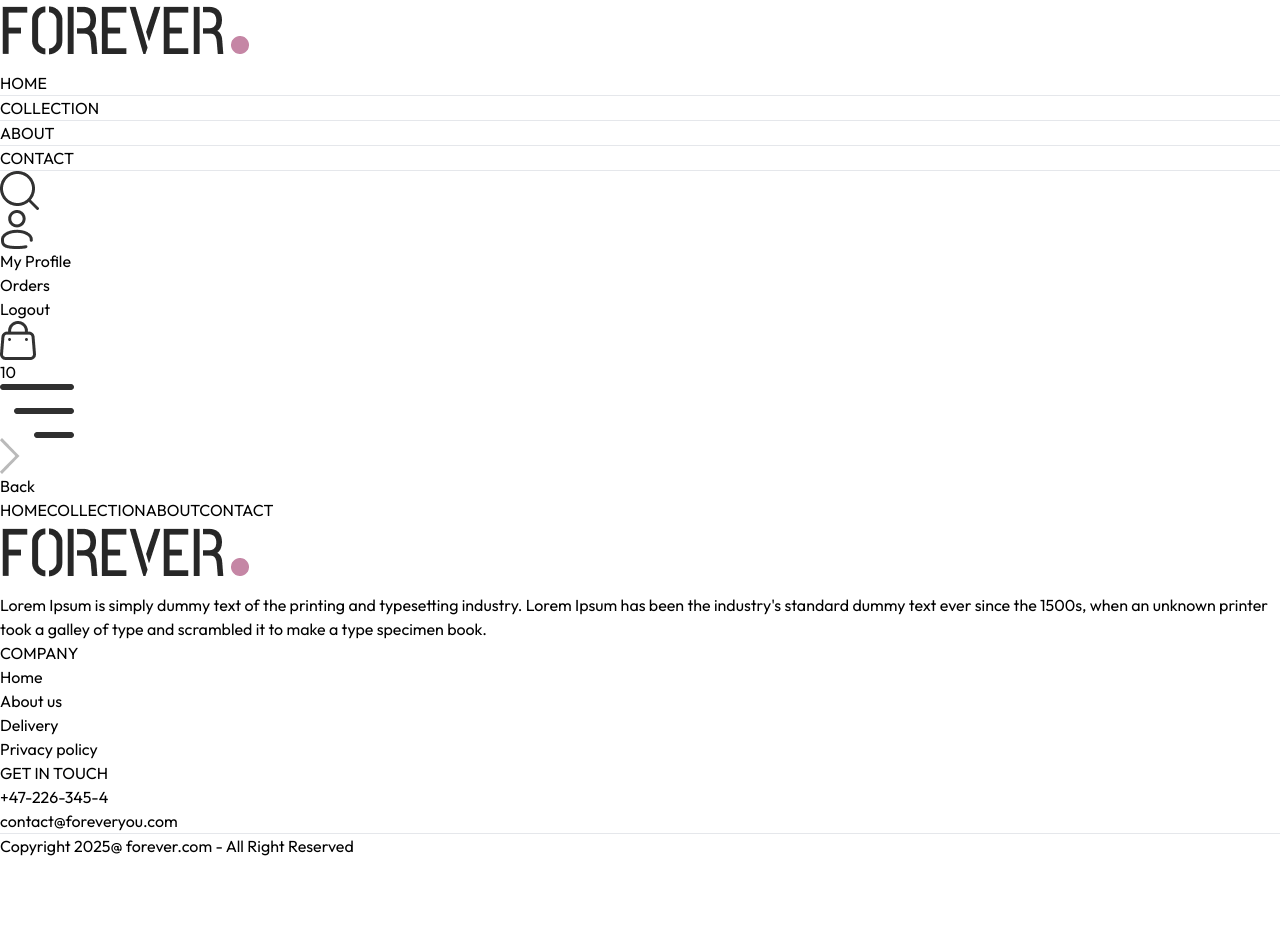
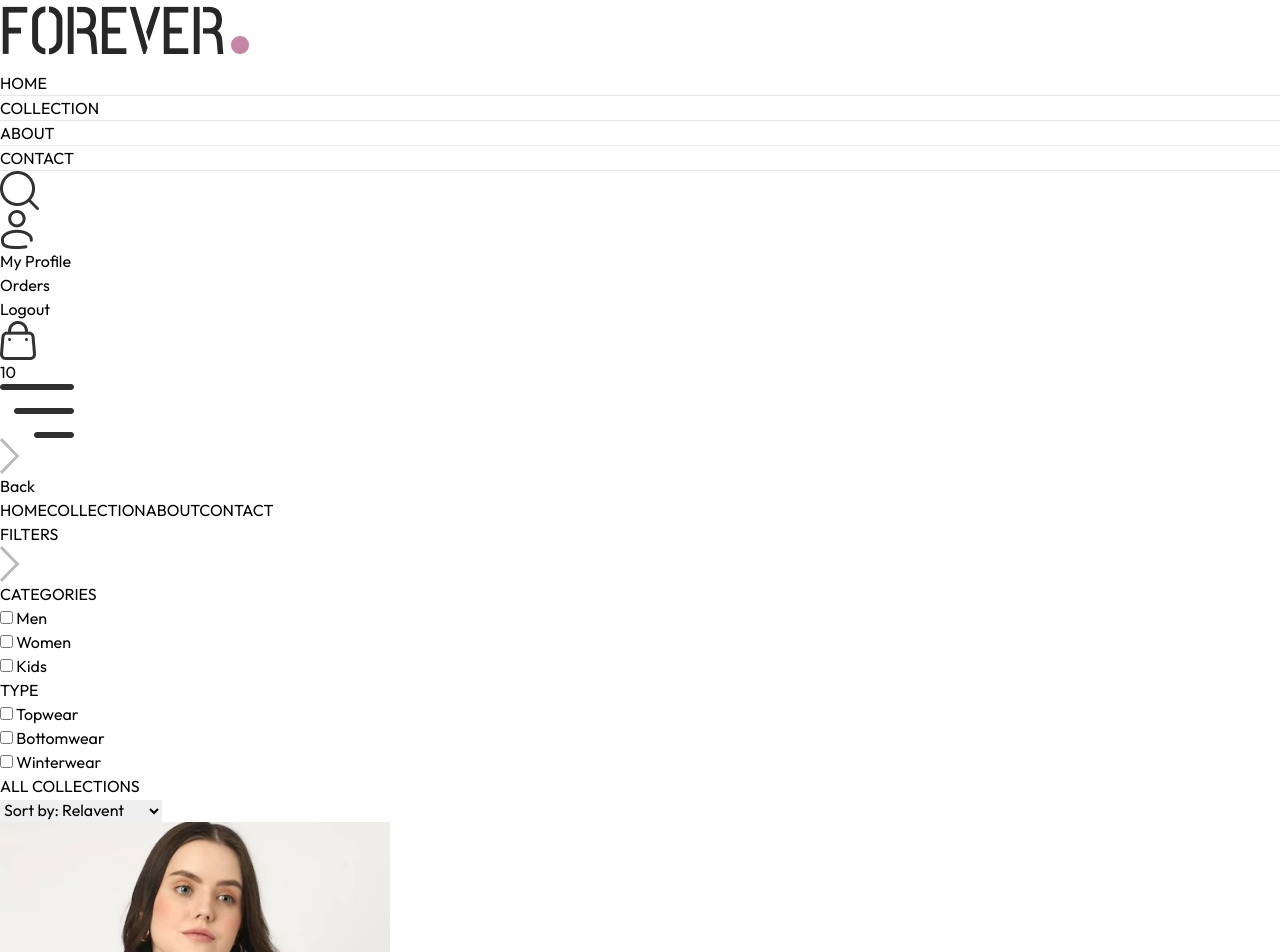
Before and after one commit to Chathurdha2024/Forever-Fashion-App, a React (Vite) app in the folder frontend/: page /collection in a window 1280 px wide. Shown: the top 952 px of the page. Before the commit the page ends 858 px from the top, so only its background shows below. Built offline with nearby package versions, Linux system fonts and the light colour scheme.

Commit message:
Completed the Collection Page

```diff
--- a/frontend/src/components/ProductItem.jsx
+++ b/frontend/src/components/ProductItem.jsx
@@ -1,20 +1,26 @@
-import React, { useContext } from 'react'
-import { ShopContext } from '../context/ShopContext'
-import { Link } from 'react-router-dom';
+import React, { useContext } from "react";
+import { ShopContext } from "../context/ShopContext";
+import { Link } from "react-router-dom";
 
-const ProductItem = ({id,image,name,price}) => {
+const ProductItem = ({ id, image, name, price }) => {
+  const { currency } = useContext(ShopContext);
 
-    const {currency} = useContext(ShopContext);
+  return (
+    <Link className="text-gray-700 cursor-pointer" to={`/product/${id}`}>
+      <div className="overflow-hidden">
+        <img
+          src={image[0]}
+          className="hover:scale-110 transition ease-in-out"
+          alt=""
+        />
+      </div>
+      <p className="pt-3 pb-1 text-sm">{name}</p>
+      <p className="text-sm font-medium">
+        {currency}
+        {price}
+      </p>
+    </Link>
+  );
+};
 
-    return (
-    <Link className='text-gray-700 cursor-pointer' to={`/product/${id}`}>
-       <div className='overflow-hidden'>
-          <img src={image[0]} className='hover:scale-110 transition ease-in-out' alt="" />
-       </div>
-       <p className='pt-3 pb-1 text-sm'>{name}</p>
-       <p className='text-sm font-medium'>{currency}{price}</p>
-    </Link>
-  )
-}
-
-export default ProductItem
+export default ProductItem;
--- a/frontend/src/pages/Collection.jsx
+++ b/frontend/src/pages/Collection.jsx
@@ -1,8 +1,150 @@
-import React from 'react'
+import React, { useContext, useEffect, useState } from 'react'
+import { ShopContext } from '../context/ShopContext'
+import { assets } from '../assets/assets';
+import Title from '../components/Title';
+import ProductItem from '../components/ProductItem';
 
 const Collection = () => {
+
+  const { products } = useContext(ShopContext);
+  const [showFilter,setShowFilter] = useState(false);
+  const [filterProducts,setFilterProducts] = useState([]);
+  const [category,setCategory] = useState([]);  {/*Categories section */}
+  const [subCategory,setSubCategory] = useState([]);  {/*Type section */}
+  const [sortType,setSortType] = useState('relavent')
+
+  const toggleCategory = (e) => {
+
+    if (category.includes(e.target.value)) {
+       setCategory(prev=> prev.filter(item => item !== e.target.value))
+    }
+    else{
+      setCategory(prev => [...prev,e.target.value])
+    }
+
+  }
+
+  const toggleSubCategory = (e) => {
+
+    if (subCategory.includes(e.target.value)) {
+      setSubCategory(prev=> prev.filter(item => item !== e.target.value))
+    }
+    else{
+      setSubCategory(prev => [...prev,e.target.value])
+    }
+  }
+
+  const applyFilter = () => {
+
+    let productsCopy = products.slice();
+
+    if (category.length > 0) {
+      productsCopy = productsCopy.filter(item => category.includes(item.category));
+    }
+
+    if (subCategory.length > 0) {
+      productsCopy = productsCopy.filter(item => subCategory.includes(item.subCategory));
+    }
+
+
+    setFilterProducts(productsCopy)
+  }
+
+  const sortProduct = () => {
+
+    let fpCopy = filterProducts.slice();
+
+    switch (sortType) {
+      case 'low-high':
+        setFilterProducts(fpCopy.sort((a,b)=>(a.price - b.price)))
+        break;
+
+      case 'high-low':
+        setFilterProducts(fpCopy.sort((a,b)=>(b.price - a.price)));
+        break;
+
+      default:
+        applyFilter();
+        break;
+    }
+
+  }
+
+
+
+  useEffect(()=>{
+     applyFilter();
+  },[category,subCategory])
+
+  useEffect(()=>{
+    sortProduct();
+  },[sortType])
+
+
+
   return (
-    <div>
+    <div className='flex flex-col sm:flex-row gap-1 sm:gap-10 pt-10 border-t'>
+      {/*Filter Opptions*/}
+      <div className='min-w-60'>
+        <p onClick={()=>setShowFilter(!showFilter)} className='my-2 text-xl flex items-center cursor-pointer gap-2'>FILTERS
+          <img src={assets.dropdown_icon} className={`h-3 sm:hidden ${showFilter ? 'rotate-90' : ''}`} alt="" />
+        </p>
+        {/*Ctegory Filter */}
+        <div className={`border border-gray-300 pl-5 py-3 mt-6 ${showFilter ? '' :'hidden'} sm:block`}>
+            <p className='mb-3 text-sm font-medium'>CATEGORIES</p>
+            <div className='flex flex-col gap-2 text-sm font-light text-gray-700'>
+              <p className='flex gap-2'>
+                 <input className='w-3' type="checkbox" value={'Men'} onChange={toggleCategory} /> Men
+              </p>
+              <p className='flex gap-2'>
+                 <input className='w-3' type="checkbox" value={'Women'} onChange={toggleCategory} /> Women
+              </p>
+              <p className='flex gap-2'>
+                 <input className='w-3' type="checkbox" value={'Kids'} onChange={toggleCategory} /> Kids
+              </p>
+            </div>
+        </div>
+        {/*SubCategory Filter */}
+        <div className={`border border-gray-300 pl-5 py-3 my-5 ${showFilter ? '' :'hidden'} sm:block`}>
+            <p className='mb-3 text-sm font-medium'>TYPE</p>
+            <div className='flex flex-col gap-2 text-sm font-light text-gray-700'>
+              <p className='flex gap-2'>
+                 <input className='w-3' type="checkbox" value={'Topwear'} onChange={toggleSubCategory} /> Topwear
+              </p>
+              <p className='flex gap-2'>
+                 <input className='w-3' type="checkbox" value={'Bottomwear'} onChange={toggleSubCategory} /> Bottomwear
+              </p>
+              <p className='flex gap-2'>
+                 <input className='w-3' type="checkbox" value={'Winterwear'} onChange={toggleSubCategory} /> Winterwear
+              </p>
+            </div>
+        </div>
+      </div>
+
+      {/*Right Side */}
+      <div className='flex-1'>
+
+        <div className='flex justify-between text-base sm:text-2xl mb-4'>
+          <Title text1={'ALL'} text2={'COLLECTIONS'}/>
+          {/*Product Sort */}
+          <select onChange={(e)=>setSortType(e.target.value)} className='border-2 border-gray-300 text-sm px-2' >
+             <option value="relavent">Sort by: Relavent</option>
+             <option value="low-high">Sort by: Low to High</option>
+             <option value="high-low">Sort by: High to Low</option>
+          </select>
+        </div>
+
+        {/*Map Products */}
+        <div className='grid grid-cols-2 md:grid-cols-3 lg:grid-cols-4 gap-4 gap-y-6'>
+           {
+            filterProducts.map((item,index)=>(
+               <ProductItem key={index} name={item.name} id={item.id} price={item.price} image={item.image} />
+            ))
+           }
+        </div>
+
+
+      </div>
 
     </div>
   )
```
Also changed, not shown: frontend/src/components/Title.jsx (+10 -8 lines).
